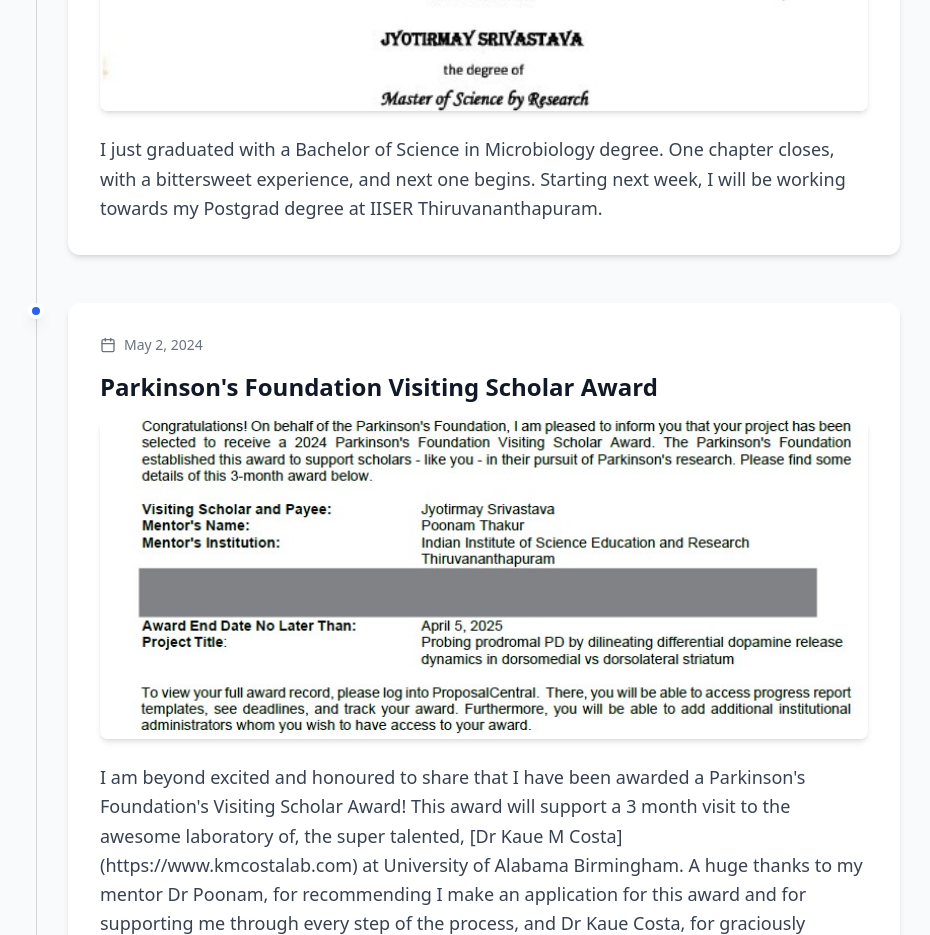
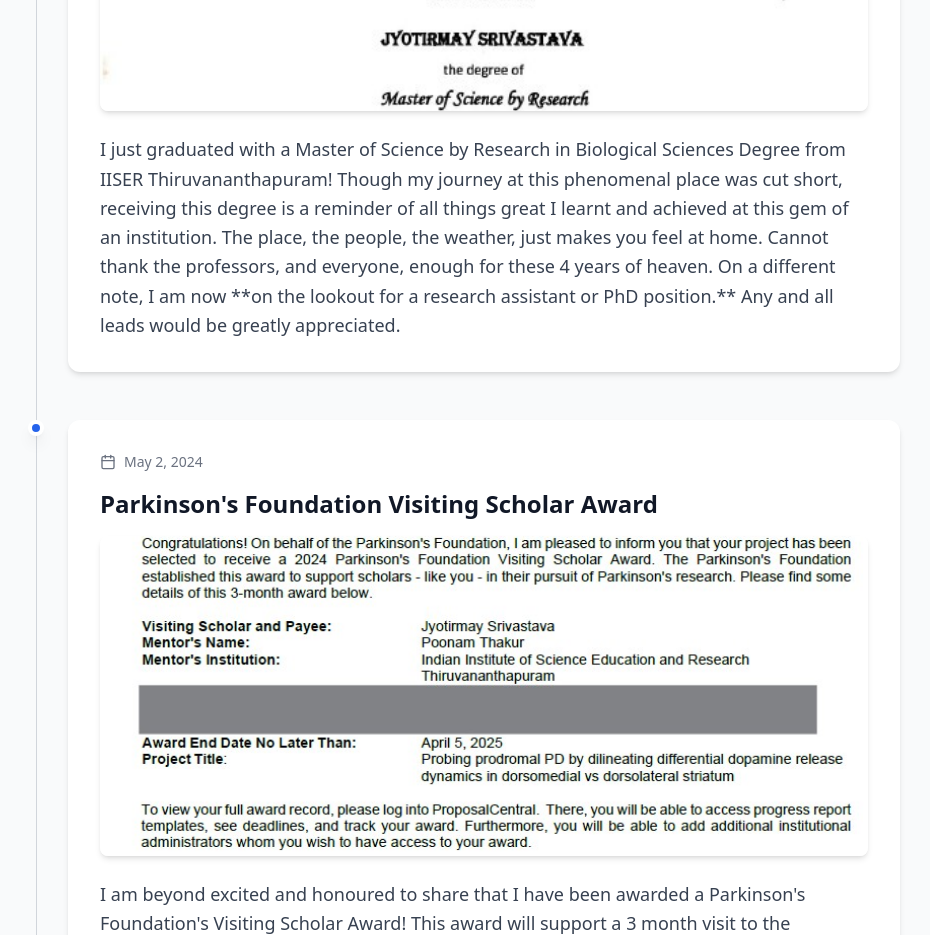
Before and after one commit to jyotirmay-neuro/jyotirmay-neuro.github.io, a React (Vite) app: page /journey in a window 1280 px wide. Shown: the part 1000-1935 px from the top of the page, without its empty margins (348-1278 px from the left). Built offline with nearby package versions, Linux system fonts and the light colour scheme.

Commit message:
postgraduation: Fix postgraduation journey entry

```diff
--- a/src/data/journeyData.ts
+++ b/src/data/journeyData.ts
@@ -26,7 +26,7 @@
     "date": "2024-07-22",
     "type": "text",
     "title": "Graduated Masters!",
-    "content": "I just graduated with a Bachelor of Science in Microbiology degree. One chapter closes, with a bittersweet experience, and next one begins. Starting next week, I will be working towards my Postgrad degree at IISER Thiruvananthapuram.",
+    "content": "I just graduated with a Master of Science by Research in Biological Sciences Degree from IISER Thiruvananthapuram! Though my journey at this phenomenal place was cut short, receiving this degree is a reminder of all things great I learnt and achieved at this gem of an institution. The place, the people, the weather, just makes you feel at home. Cannot thank the professors, and everyone, enough for these 4 years of heaven.\r\n\r\nOn a different note, I am now **on the lookout for a research assistant or PhD position.** Any and all leads would be greatly appreciated.",
     "imagePath": "/images/journey/MS.jpg",
     "imageAlt": "MS Diploma"
   },
```
Also changed, not shown: content/journey/postgraduation.md (+3 -1 lines).
